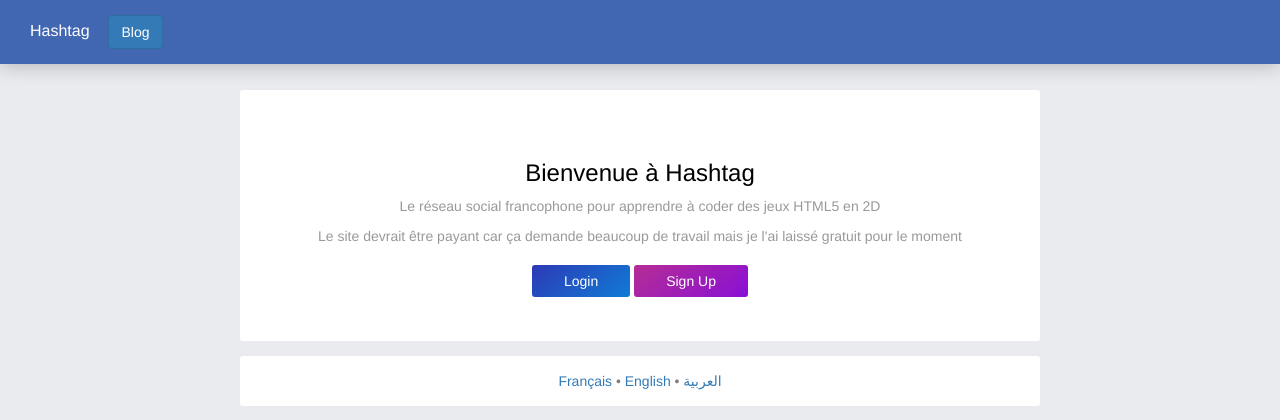
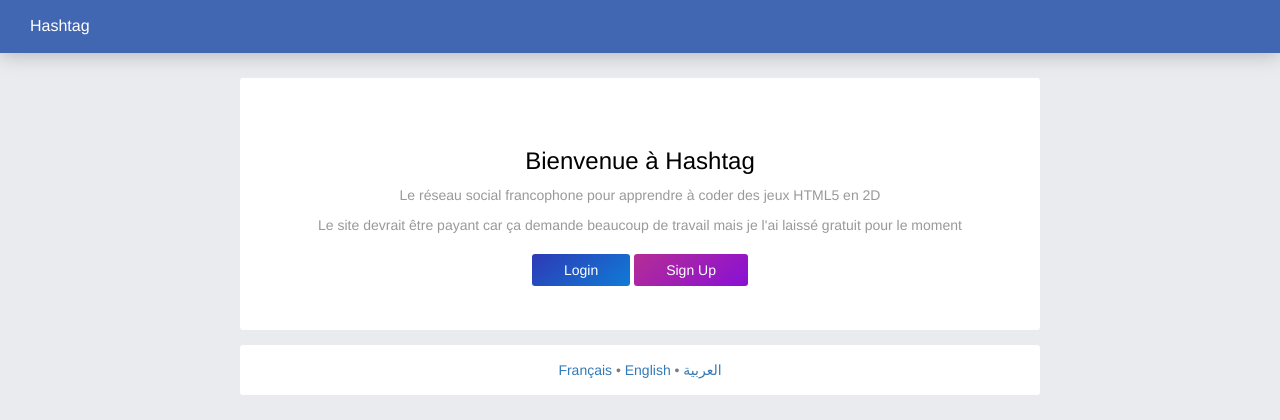
Before and after one commit to nazimboudeffa/hashtag, a PHP site: page /?lang=1 in a window 1280 px wide. Shown: the top 420 px of the page. Run offline with PHP 8.4, Linux system fonts and the light colour scheme; data that the repository does not hold is empty; some libraries are stand-ins or nearby versions.

Commit message:
Removed the blog link to clean the interface

```diff
--- a/index.php
+++ b/index.php
@@ -34,7 +34,6 @@ include_once $path."langs/set_lang.php";
     <!--============[ Nav bar ]============-->
         <div class="login_signup_navbar">
                 <a href="index" class="login_signup_navbarLinks">Hashtag</a>
-                <a href="#" class="btn btn-primary">Blog</a>
         </div>
         <!--============[ main contains ]============-->
         <div class="login_signup_box">
--- a/login.php
+++ b/login.php
@@ -36,7 +36,6 @@ include_once $global['systemRootPath'] . "langs/set_lang.php";
     <!--============[ Nav bar ]============-->
     <div class="login_signup_navbar">
             <a href="index" class="login_signup_navbarLinks">Hashtag</a>
-              <a href="#" class="btn btn-primary">Blog</a>
     </div>
         <!--============[ main contains ]============-->
         <div align="center">
--- a/signup.php
+++ b/signup.php
@@ -33,7 +33,6 @@ include_once $path."langs/set_lang.php";
     <!--============[ Nav bar ]============-->
     <div class="login_signup_navbar">
             <a href="index" class="login_signup_navbarLinks">Hashtag</a>
-              <a href="#" class="btn btn-primary">Blog</a>
     </div>
     <!--============[ main contains ]============-->
     <div align="center">
```
